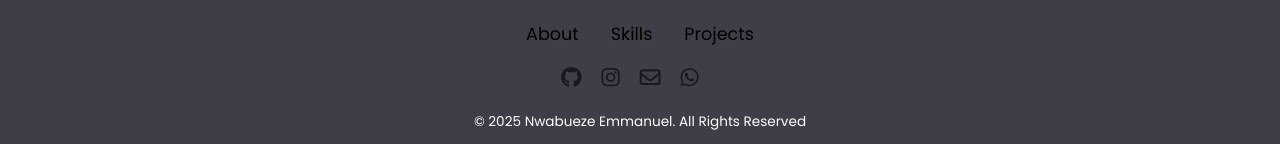
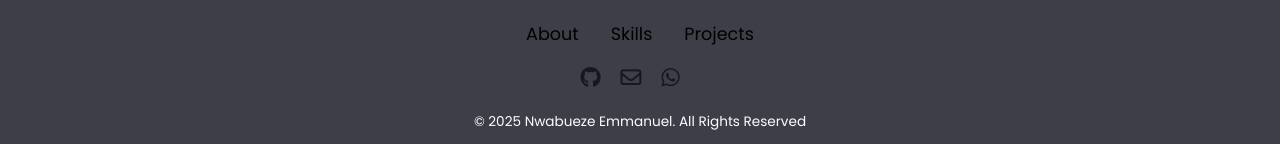
Before and after one commit to emmanw3l/personal-portfolio, a React (Vite) app: page / in a window 1280 px wide. Shown: the part 3466-3610 px from the top of the page. Built offline with nearby package versions, Linux system fonts and the light colour scheme.

Commit message:
removing the source of the problem I think?

```diff
--- a/src/components/Footer/Footer.jsx
+++ b/src/components/Footer/Footer.jsx
@@ -1,5 +1,5 @@
 import "./Footer.css";
-import Instagram from "../../assets/Icons/Instagram";
+// import Instagram from "../../assets/Icons/Instagram";
 import Gmail from "../../assets/Icons/Gmail";
 import Github from "../../assets/Icons/Github";
 import Whatsapp from "../../assets/Icons/Whatsapp";
@@ -28,11 +28,11 @@ export default function Footer() {
                   <Github />
                 </a>
               </div>
-              <div className="btn instagram">
+              {/* <div className="btn instagram">
                 <a href={myLinks.instagram}>
                   <Instagram />
                 </a>
-              </div>
+              </div> */}
               <div className="btn gmail">
                 <a href={myLinks.gmail}>
                   <Gmail />
```
